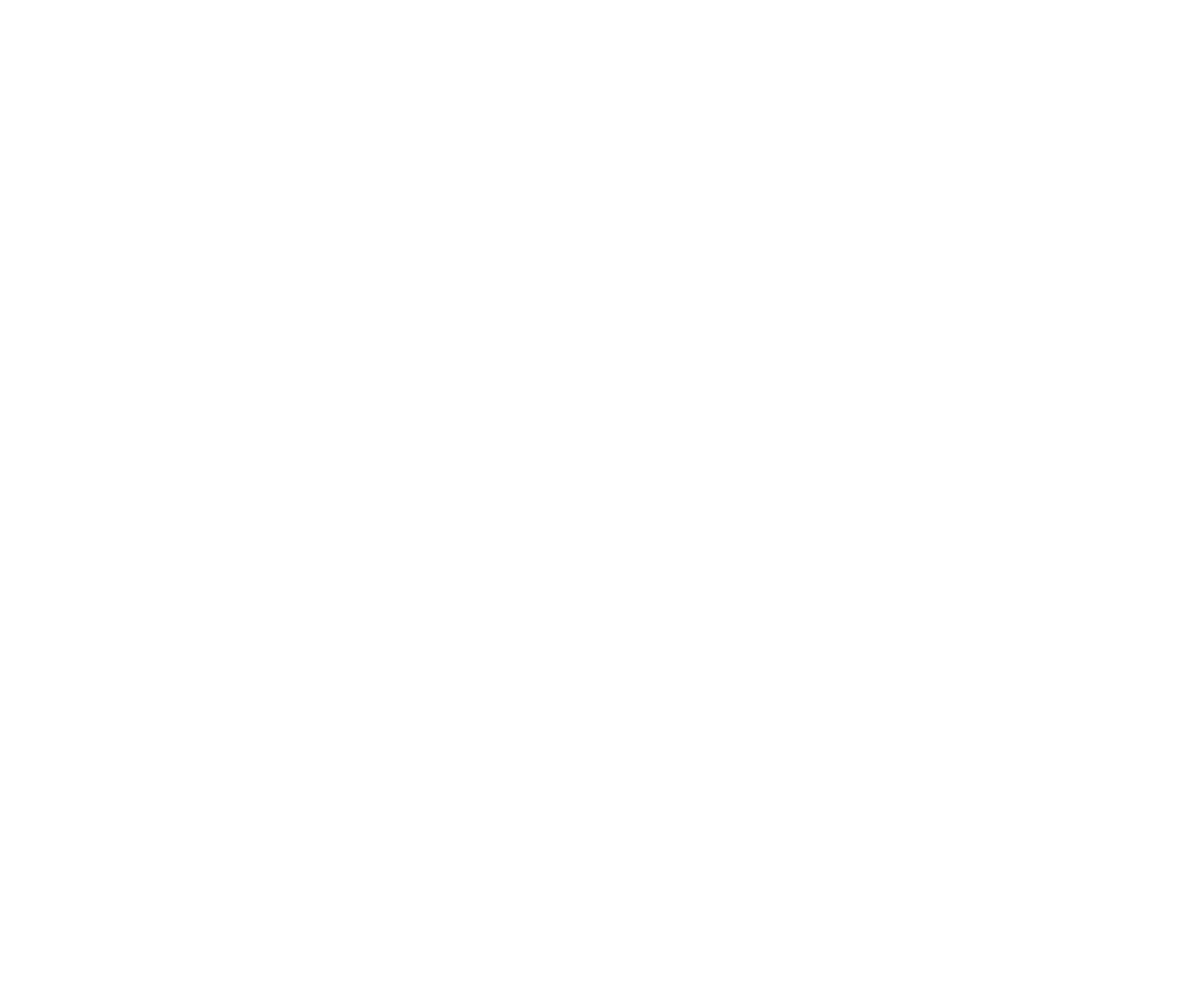
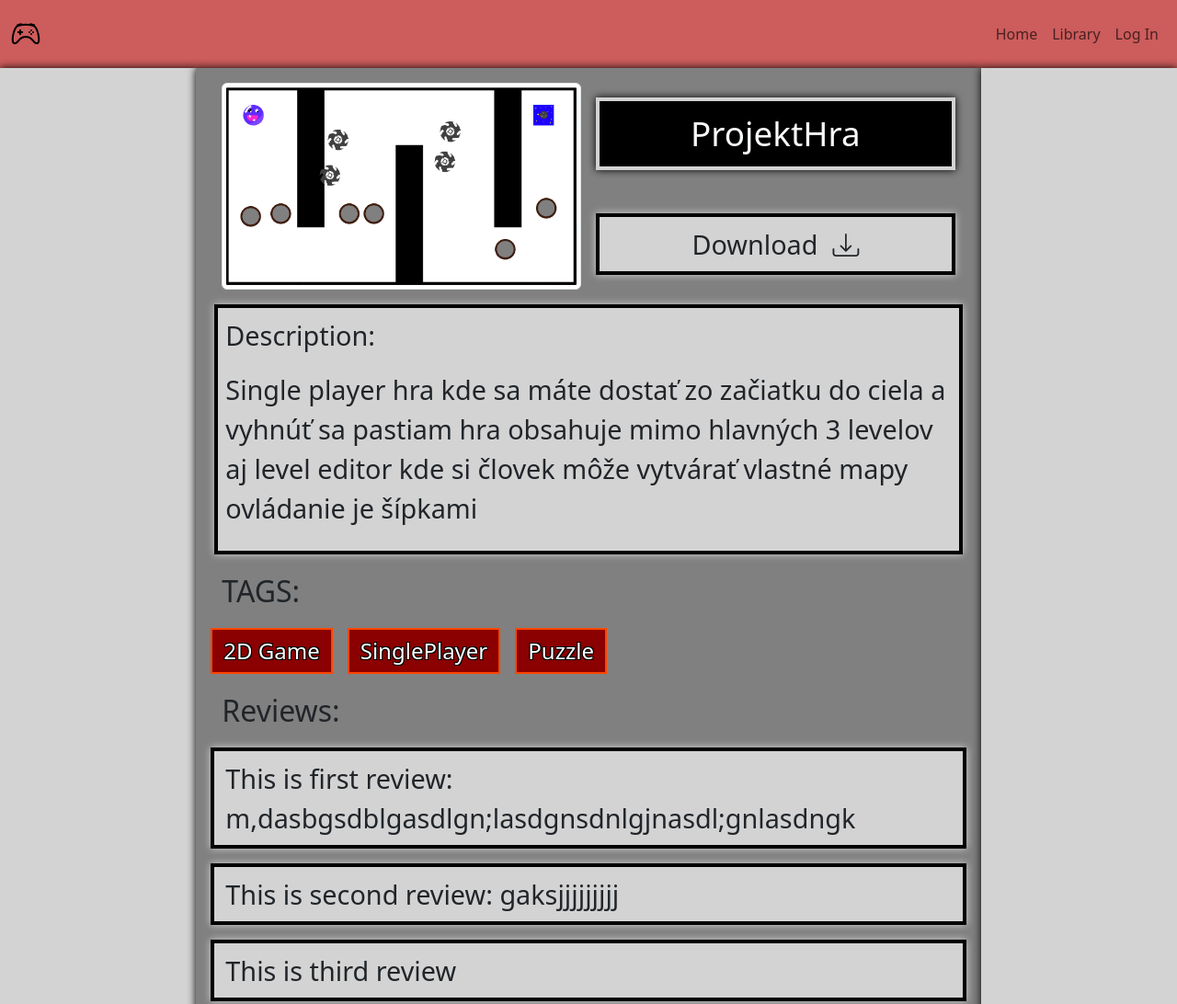
Before and after one commit to Andrej881/VAIISemestalka, a plain HTML site: page gameInfo.html in a window 1280 px wide. Shown: the top 1092 px of the page at 92% size. Before the commit the page ends 800 px from the top, so only its background shows below. Drawn offline with nearby package versions, Linux system fonts and the light colour scheme.

Commit message:
cca struktura informacii o hre na priklade hry projekt hra

```diff
--- a/gameInfo.html
+++ b/gameInfo.html
@@ -2,9 +2,104 @@
 <html lang="en">
 <head>
     <meta charset="UTF-8">
-    <title>Title</title>
+    <title>GameInfoExample</title>
+    <link rel="stylesheet" href = "style.css">
+    <link rel="stylesheet" href = "gameInfoStyle.css">
+    <link href="https://cdn.jsdelivr.net/npm/bootstrap@5.3.3/dist/css/bootstrap.min.css" rel="stylesheet" integrity="sha384-QWTKZyjpPEjISv5WaRU9OFeRpok6YctnYmDr5pNlyT2bRjXh0JMhjY6hW+ALEwIH" crossorigin="anonymous">
+    <script src="https://cdn.jsdelivr.net/npm/bootstrap@5.3.3/dist/js/bootstrap.bundle.min.js" integrity="sha384-YvpcrYf0tY3lHB60NNkmXc5s9fDVZLESaAA55NDzOxhy9GkcIdslK1eN7N6jIeHz" crossorigin="anonymous"></script>
+    <link rel="stylesheet" href="https://cdn.jsdelivr.net/npm/bootstrap-icons@1.10.0/font/bootstrap-icons.css">
 </head>
 <body>
+    <nav class="navbar navbar-expand-lg justify-content-between navCustom">
+        <div class="container-fluid">
+            <a class="navbar-brand" href="index.html">
+                <i class="bi bi-controller navImage"></i>
+            </a>
 
+            <button class="navbar-toggler" type="button" data-bs-toggle="collapse" data-bs-target="#navbarNav" aria-controls="navbarNav" aria-expanded="false" aria-label="Toggle navigation">
+                <span class="navbar-toggler-icon"></span>
+            </button>
+            <div class="collapse navbar-collapse" id="navbarNav">
+                <ul class="navbar-nav ms-auto">
+                    <li class="nav-item">
+                        <a class="nav-link " href="index.html">Home</a>
+                    </li>
+                    <li class="nav-item">
+                        <a class="nav-link" href="#">Library</a>
+                    </li>
+                    <li class="nav-item">
+                        <a class="nav-link" href="#">Log In</a>
+                    </li>
+                </ul>
+            </div>
+        </div>
+    </nav>
+
+    <div class="container-fluid">
+        <div class="row">
+            <div class="col-2 d-none d-lg-block secondaryBackground"></div>
+
+            <div class="col-12 col-lg-8 primaryBackground">
+                <div class="row p-3 gx-3 gy-3 justify-content-between">
+
+                    <div class="col-md-6 col-12">
+                        <img src="images/ProjektHra.PNG" class="img-thumbnail ratio" alt="ProjektHra">
+                    </div>
+                    <div class="col-md-6 col-12 d-flex flex-column justify-content-around">
+                        <div>
+                            <div class="col-12 mb-3 d-flex justify-content-center text-light gameName">
+                                ProjektHra
+                            </div>
+                        </div>
+                        <div class="col-12 align-self-end gameInfo">
+                            <a href="#" class="text-dark text-decoration-none d-flex justify-content-center">
+                                Download
+                                <i class="bi bi-download titleSize ms-3"></i>
+                            </a>
+                        </div>
+                    </div>
+
+                    <div class="col-12 text-dark gameInfo">
+                        <p>Description:</p>
+                        <p>
+                            Single player hra kde sa máte dostať zo začiatku do ciela a vyhnúť sa pastiam
+                            hra obsahuje mimo hlavných 3 levelov aj level editor kde si človek môže vytvárať vlastné mapy
+                            ovládanie je šípkami
+                        </p>
+
+                    </div>
+
+                    <div class="col-12 text-dark">
+                        <p>TAGS:</p>
+                        <div class="row d-flex gap-3">
+                            <div class="col-auto tag">2D Game</div>
+                            <div class="col-auto tag">SinglePlayer</div>
+                            <div class="col-auto tag">Puzzle</div>
+                        </div>
+                    </div>
+
+                    <div class="col-12 text-dark">
+                        <a href="#" class="text-dark text-decoration-none">
+                            <p>Reviews:</p>
+                        </a>
+                        <div class="row gy-3">
+                            <div class="col-12 text-dark gameInfo">
+                                This is first review: m,dasbgsdblgasdlgn;lasdgnsdnlgjnasdl;gnlasdngk
+                            </div>
+                            <div class="col-12 text-dark gameInfo">
+                                This is second review: gaksjjjjjjjjj
+                            </div>
+                            <div class="col-12 text-dark gameInfo">
+                                This is third review
+                            </div>
+                        </div>
+                    </div>
+
+                </div>
+            </div>
+
+            <div class="col-2 d-none d-lg-block secondaryBackground"></div>
+        </div>
+    </div>
 </body>
 </html>
--- /dev/null
+++ b/gameInfoStyle.css
@@ -0,0 +1,17 @@
+.gameName {
+    border: lightgrey solid 0.25rem;
+    padding: 0.5rem;
+    background-color: black;
+    word-wrap: break-word;
+    font-size: calc(1.5rem + 1vw);
+    filter: drop-shadow(0 0 0.25rem black);
+}
+
+.gameInfo {
+    border: black solid 0.25rem;
+    padding: 0.5rem;
+    background-color: lightgrey;
+    word-wrap: break-word;
+    font-size: calc(1rem + 1vw);
+    filter: drop-shadow(0 0 0.25rem lightgrey);
+}
--- a/style.css
+++ b/style.css
@@ -17,7 +17,7 @@
     }
 }
 
-.tagsBackground, .gameSearchBackground {
+.secondaryBackground, .primaryBackground {
     margin-top: 0;
     min-height: 100vh;
     font-size: 2rem;
@@ -25,16 +25,16 @@
 }
 
 @media (max-width: 768px) {
-    .tagsBackground {
+    .secondaryBackground {
         min-height: 0;
     }
 }
 
-.tagsBackground {
+.secondaryBackground {
     background-color: lightgrey;
 }
 
-.gameSearchBackground {
+.primaryBackground {
     background-color: grey;
 }
 
@@ -55,5 +55,5 @@
 }
 
 .titleSize {
-    font-size: calc(1rem + 1vw);;
+    font-size: calc(1rem + 1vw);
 }
```
Also changed, not shown: index.html (+7 -7 lines).
